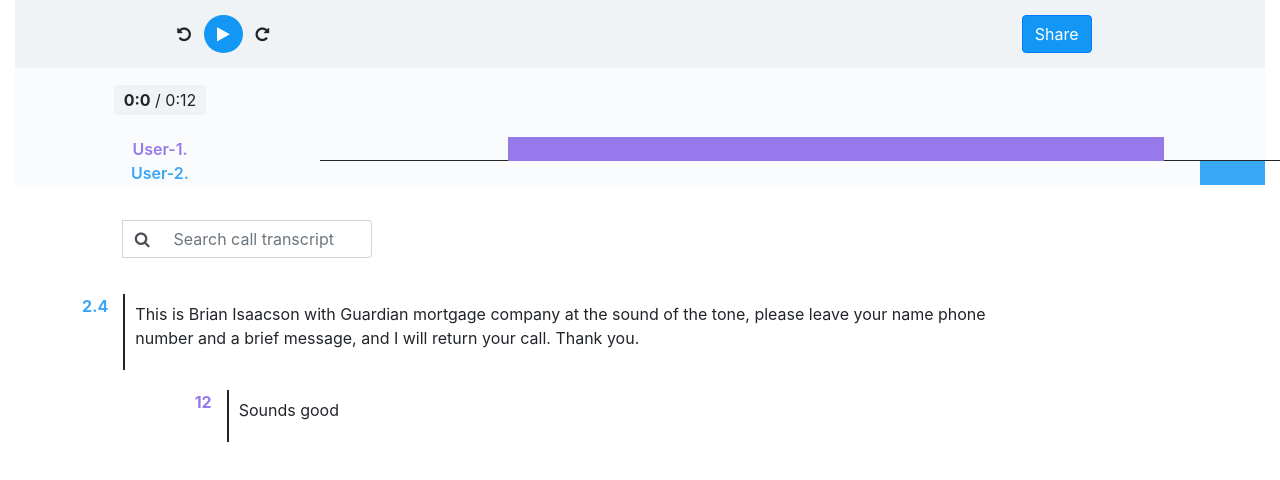
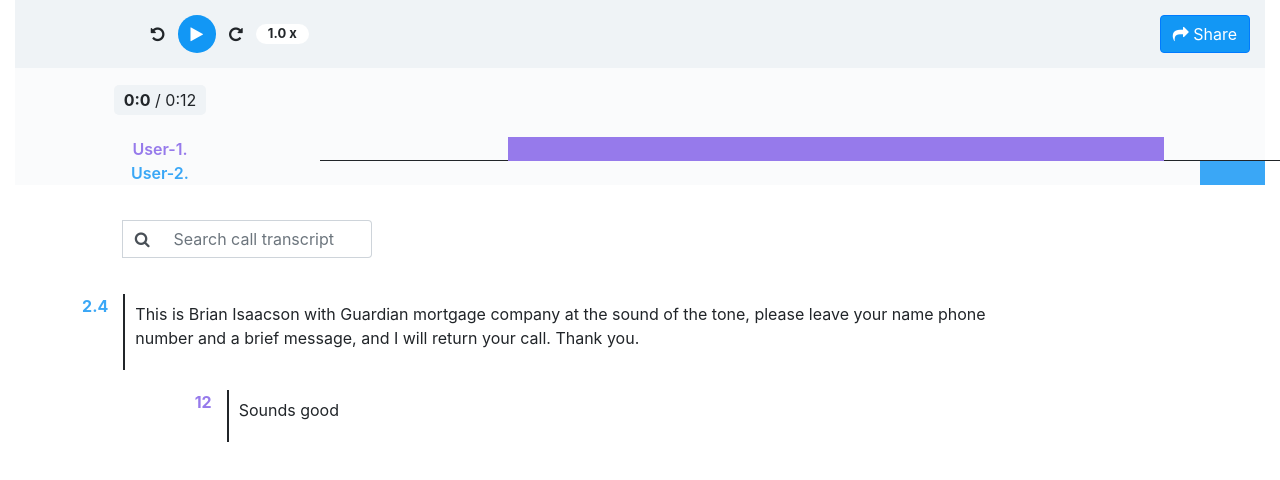
Before and after one commit to adewaskar/intel-conv, a React (Create React App) app: page / in a window 1280 px wide. Shown: the top 480 px of the page. Built offline with nearby package versions, Linux system fonts and the light colour scheme.

Commit message:
updated readme

```diff
--- a/src/components/Header.js
+++ b/src/components/Header.js
@@ -1,18 +1,14 @@
 export const Header = ({player,setPlay})=>
 {
     const play = player.play;
-    const newPlay = !play;
     return <div className="header">
         <div className="row">
             <div className="col-md-4">
                 <div className="controls">
                 <button className="btn btn-icon play-hover"><i className="fa fa-undo" aria-hidden="true"></i></button>
-                    <button onClick={() => {
-                        console.log(newPlay,'ttt')
-                        setPlay(newPlay)
-                    }} className="btn btn-pause play-pause"><i className={`fa fa-${play ?'pause':'play'}`} aria-hidden="true"></i></button>
+                    <button onClick={() => setPlay(!play)} className="btn btn-pause play-pause"><i className={`fa fa-${play ?'pause':'play'}`} aria-hidden="true"></i></button>
                 <button className="btn btn-repeat play-hover"><i className="fa fa-repeat" aria-hidden="true"></i></button>
-
+                    <span className="tag speed">1.0 x</span>
                 </div>
             </div>
             <div className="col-md-4">
@@ -22,7 +18,7 @@ export const Header = ({player,setPlay})=>
             </div>
             <div className="col-md-4">
                 <div className="share">
-                    <button className="btn btn-primary">Share</button>
+                    <button className="btn btn-primary pull-right"> <span className="fa fa-share"></span> Share</button>
                 </div>
             </div>
         </div>
--- a/src/components/Index.css
+++ b/src/components/Index.css
@@ -118,3 +118,14 @@
     font-weight: 600;
     color: #3aa7f6;;
 }
+
+.tag.speed{
+    display: inline-block;
+    width: 53px;
+    /* padding: 10px; */
+    background: gret;
+    background: #fff;
+    border-radius: 10px;
+    font-weight: bolder;
+    font-size: 13px;
+}
--- a/src/components/Main.js
+++ b/src/components/Main.js
@@ -10,7 +10,7 @@ let audio = new Audio(AUDIO)
 
 export const Main = ({})=>
 {
-    const TRANSCRIPT = JSON.parse(JSON.stringify(DATA));
+    const TRANSCRIPT = JSON.parse(JSON.stringify(DATA)); // pls ignore this way of cloning
         TRANSCRIPT.word_timings.forEach(wt => {
             wt.forEach(w => {
                 w.startTime=Number(w.startTime.replace('s',''))
@@ -31,15 +31,16 @@ export const Main = ({})=>
         },[]);
 
     audio.crossOrigin = 'anonymous';
+    console.log(player.play,'plplplplp')
     return <div className="main">
         <div className="container-fluid">
             <Header player={player} setPlay={(play) => {
                 if (play)
                 {
-                 audio.play();
+                audio.play();
                 }
                 else {
-                    audio.pause();
+                audio.pause();
                 }
 
                 setPlayer({
--- a/src/components/Transcript.js
+++ b/src/components/Transcript.js
@@ -8,9 +8,9 @@ export const Transcript = ({transcript,currentTime,wordClick,setSearchText,searc
             <div className="col-md-1"></div>
             <div className="col-md-11">
             <div className="search-transcript">
-            <div class="input-group mb-3 search-box">
-            <span class="input-group-text" id="basic-addon1"><span className="fa fa-search"></span> </span>
-            <input onChange={(e)=>setSearchText(e.target.value)} type="text" class="form-control" placeholder="Search call transcript" aria-label="Username" aria-describedby="basic-addon1" />
+            <div className="input-group mb-3 search-box">
+            <span className="input-group-text" id="basic-addon1"><span className="fa fa-search"></span> </span>
+            <input onChange={(e)=>setSearchText(e.target.value)} type="text" className="form-control" placeholder="Search call transcript" aria-label="Username" aria-describedby="basic-addon1" />
             </div>
 
         </div>
--- a/src/components/UserTranscript.js
+++ b/src/components/UserTranscript.js
@@ -2,7 +2,7 @@ import './Index.css'
 
 export const UserTranscript = ({words,startTime,index,wordClick,currentTime,searchText})=>
 {
-    const WORDS = JSON.parse(JSON.stringify(words));
+    const WORDS = JSON.parse(JSON.stringify(words)); // pls ignore this way of cloning
     return <div className={`user-transcript ind-${index}`}>
         <div className="row">
             {index===1?<div className="col-md-1"></div>:null}
@@ -10,14 +10,14 @@ export const UserTranscript = ({words,startTime,index,wordClick,currentTime,sear
                 <div className="time"><b>{startTime}</b></div>
             </div>
             <div className={`col-md-${index === 1 ? '10' : '9'} text`}>
-                {WORDS.map(w => {
+                {WORDS.map((w,i) => {
                         const isSearch = searchText?(w.word.toLowerCase().includes(searchText.toLowerCase())):false;
                         if (isSearch)
                         {
                             w.isSearchText = true;
                         }
 
-                    return <span className={`${((currentTime >= w.startTime) && (currentTime < w.endTime)) ? 'active' : ''} ${w.isSearchText ? 'search-text' : ''} word`} onClick={() => wordClick(w)}>{w.word} </span>
+                    return <span key={ i} className={`${((currentTime >= w.startTime) && (currentTime < w.endTime)) ? 'active' : ''} ${w.isSearchText ? 'search-text' : ''} word`} onClick={() => wordClick(w)}>{w.word} </span>
                 })}
             </div>
         </div>
--- a/src/components/UserWave.js
+++ b/src/components/UserWave.js
@@ -34,13 +34,13 @@ export const UserWave = ({transcript,total_time,index,setCurrentTime,currentTime
       <div  onClick={e => {
                 var rect = e.target.getBoundingClientRect();
                 var x = e.clientX - rect.left; //x position within the element.
-                const currentTime = (x / rect.width)*total_time;
+            const currentTime = (x / rect.width) * total_time;
                 // setCurrentTime(currentTime);
             }} className="col-md-9" style={{borderBottom:index===0?'1px solid':''}}>
             <div>
                 <div className="tiles-flex" style={{ display: 'flex', position: 'relative' }}>
-                    {words.map(w => {
-                            return <Tile index={index} word={w} total_time = { total_time }/>
+                    {words.map((w,i) => {
+                            return <Tile key={i} index={index} word={w} total_time = { total_time }/>
                         })
                     }
                 </div>
--- a/src/components/Waveform.js
+++ b/src/components/Waveform.js
@@ -2,7 +2,7 @@ import { UserWave } from "./UserWave"
 
 export const Waveform = ({transcript,currentTime,setCurrentTime,index})=>
 {
-    const D = JSON.parse(JSON.stringify(transcript));
+    const D = JSON.parse(JSON.stringify(transcript)); // pls ignore this way of cloning
     const total_time = D.word_timings.pop().pop().endTime;
     return <div className="waveform">
         <div className="row" style={{marginBottom:'25px',paddingTop:'20px'}}>
```
Also changed, not shown: 1 other file (tests, documents, lock files or other folders).
